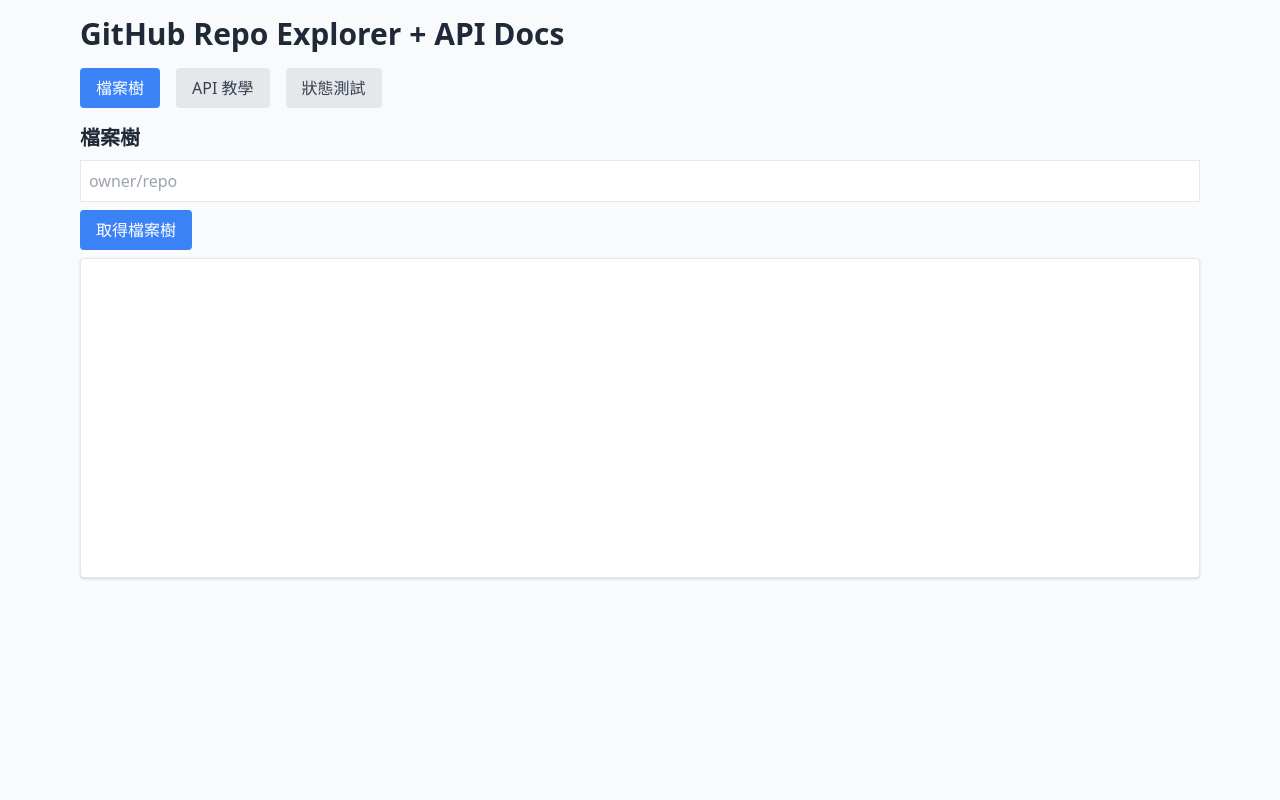
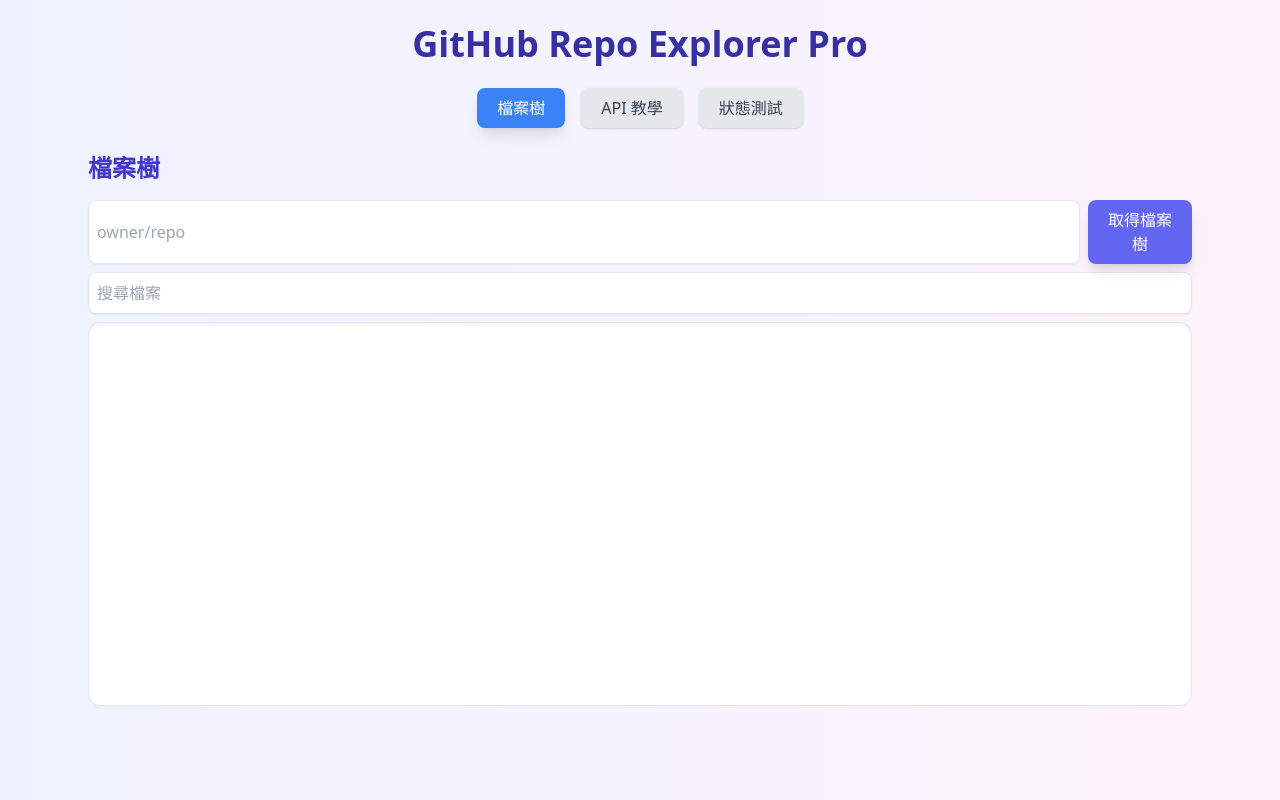
Before and after one commit to hsuncoding0/AI-update-gre, a website: page public/index.html in a window 1280 px wide. Drawn offline with nearby package versions, Linux system fonts and the light colour scheme; no server answers.

Commit message:
Update index.html

```diff
--- a/public/index.html
+++ b/public/index.html
@@ -3,41 +3,65 @@
 <head>
 <meta charset="UTF-8">
 <meta name="viewport" content="width=device-width, initial-scale=1.0">
-<title>GitHub Repo Explorer + API Docs</title>
+<title>GitHub Repo Explorer Pro</title>
+
 <link href="https://cdn.jsdelivr.net/npm/tailwindcss@2.2.19/dist/tailwind.min.css" rel="stylesheet">
+<link rel="stylesheet" href="https://cdnjs.cloudflare.com/ajax/libs/codemirror/5.65.13/codemirror.min.css">
 <link rel="stylesheet" href="styles.css">
+
 </head>
-<body class="bg-gray-50 text-gray-800">
-<div class="max-w-6xl mx-auto p-4">
-  <h1 class="text-3xl font-bold mb-4">GitHub Repo Explorer + API Docs</h1>
+<body class="bg-gradient-to-r from-indigo-50 via-purple-50 to-pink-50 text-gray-800 font-sans">
+
+<div class="max-w-6xl mx-auto p-6">
+
+<h1 class="text-4xl font-bold mb-6 text-center text-indigo-800">GitHub Repo Explorer Pro</h1>
 
 <!-- Tabs -->
-  <div class="flex space-x-4 mb-4">
-    <button class="tab-btn bg-blue-500 text-white px-4 py-2 rounded" data-tab="files">檔案樹</button>
-    <button class="tab-btn bg-gray-200 text-gray-700 px-4 py-2 rounded" data-tab="api">API 教學</button>
-    <button class="tab-btn bg-gray-200 text-gray-700 px-4 py-2 rounded" data-tab="status">狀態測試</button>
+<div class="flex space-x-4 justify-center mb-6">
+  <button class="tab-btn bg-blue-500 text-white px-5 py-2 rounded-lg shadow-lg transition transform hover:scale-105" data-tab="files">檔案樹</button>
+  <button class="tab-btn bg-gray-200 text-gray-700 px-5 py-2 rounded-lg shadow transition transform hover:scale-105" data-tab="api">API 教學</button>
+  <button class="tab-btn bg-gray-200 text-gray-700 px-5 py-2 rounded-lg shadow transition transform hover:scale-105" data-tab="status">狀態測試</button>
 </div>
 
 <!-- Tab Contents -->
 <div id="files" class="tab-content">
-    <h2 class="text-xl font-semibold mb-2">檔案樹</h2>
-    <input type="text" id="repoInput" placeholder="owner/repo" class="border p-2 w-full mb-2">
-    <button id="fetchTree" class="bg-blue-500 text-white px-4 py-2 rounded mb-2 hover:bg-blue-600">取得檔案樹</button>
-    <div id="treeContainer" class="border p-2 h-80 overflow-auto bg-white rounded shadow"></div>
+  <h2 class="text-2xl font-semibold mb-4 text-indigo-700">檔案樹</h2>
+
+  <div class="flex space-x-2 mb-2">
+    <input type="text" id="repoInput" placeholder="owner/repo" class="border p-2 w-full rounded-lg shadow-sm focus:outline-none focus:ring-2 focus:ring-indigo-300 transition">
+    <button id="fetchTree" class="bg-indigo-500 text-white px-4 py-2 rounded-lg shadow-lg hover:bg-indigo-600 transition transform hover:scale-105">取得檔案樹</button>
+  </div>
+
+  <input type="text" id="searchFile" placeholder="搜尋檔案" class="border p-2 w-full mb-2 rounded-lg shadow-sm focus:outline-none focus:ring-2 focus:ring-purple-300 transition">
+
+  <div id="treeContainer" class="border p-3 h-96 overflow-auto bg-white rounded-xl shadow-inner"></div>
+
+  <div id="loadMoreContainer" class="mt-2 text-center">
+    <button id="loadMoreBtn" class="hidden bg-purple-500 text-white px-6 py-1 rounded-lg shadow hover:bg-purple-600 transition transform hover:scale-105">載入更多</button>
+  </div>
+
+  <div id="fileViewer" class="mt-6 border bg-white p-3 rounded-xl shadow-lg hidden">
+    <h3 id="fileTitle" class="font-semibold mb-2 text-purple-700"></h3>
+    <textarea id="codeEditor"></textarea>
+  </div>
+
 </div>
 
 <div id="api" class="tab-content hidden">
-    <h2 class="text-xl font-semibold mb-2">API 教學 & 範例測試</h2>
+  <h2 class="text-2xl font-semibold mb-4 text-purple-700">API 教學 & 範例測試</h2>
   <div id="apiDocs" class="space-y-4"></div>
 </div>
 
 <div id="status" class="tab-content hidden">
-    <h2 class="text-xl font-semibold mb-2">API 狀態測試</h2>
-    <button id="checkStatus" class="bg-green-500 text-white px-4 py-2 rounded mb-2 hover:bg-green-600">檢查狀態</button>
-    <pre id="statusResult" class="bg-white p-2 rounded shadow h-40 overflow-auto"></pre>
-  </div>
+  <h2 class="text-2xl font-semibold mb-4 text-green-700">API 狀態測試</h2>
+  <button id="checkStatus" class="bg-green-500 text-white px-4 py-2 rounded-lg shadow hover:bg-green-600 transition transform hover:scale-105 mb-2">檢查狀態</button>
+  <pre id="statusResult" class="bg-white p-3 rounded-xl shadow-inner h-40 overflow-auto"></pre>
 </div>
 
+<script src="https://cdnjs.cloudflare.com/ajax/libs/codemirror/5.65.13/codemirror.min.js"></script>
+<script src="https://cdnjs.cloudflare.com/ajax/libs/codemirror/5.65.13/mode/javascript/javascript.min.js"></script>
 <script src="app.js"></script>
+
+</div>
 </body>
 </html>
```
Lines whose indentation alone changed are shown as unchanged.
